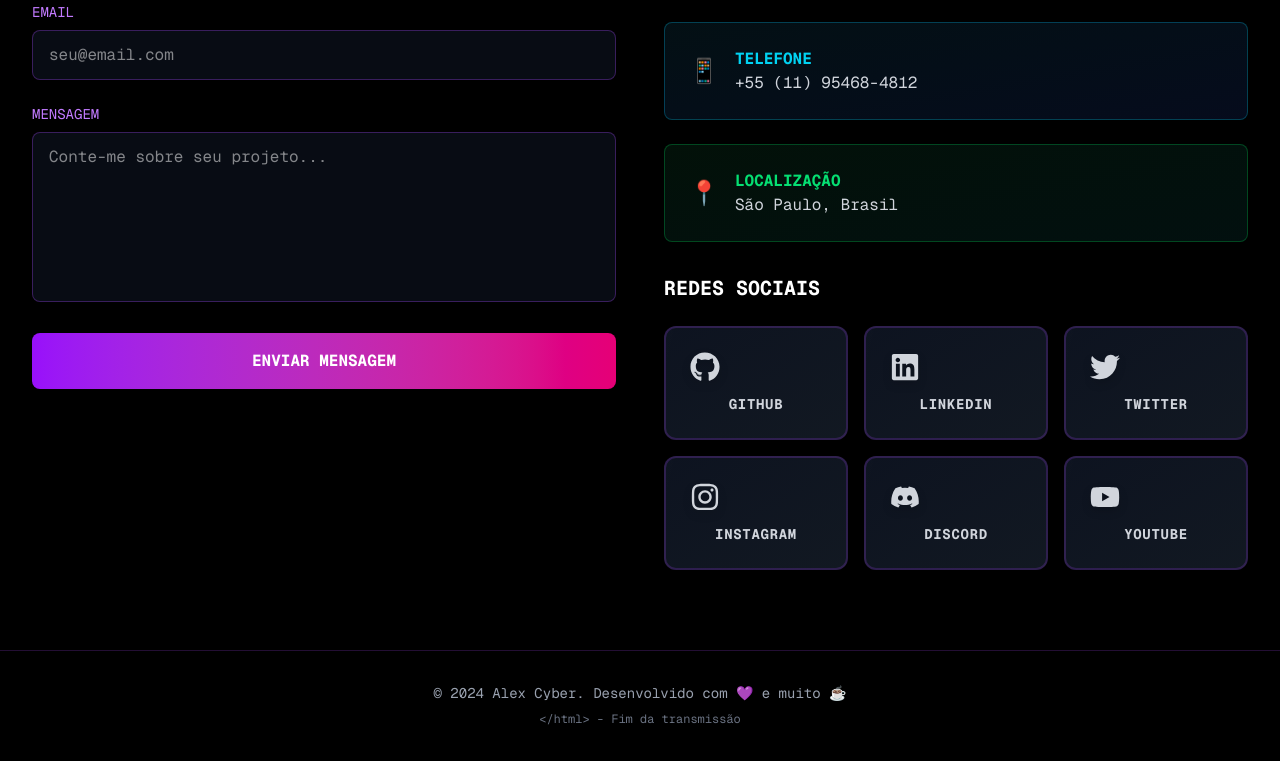
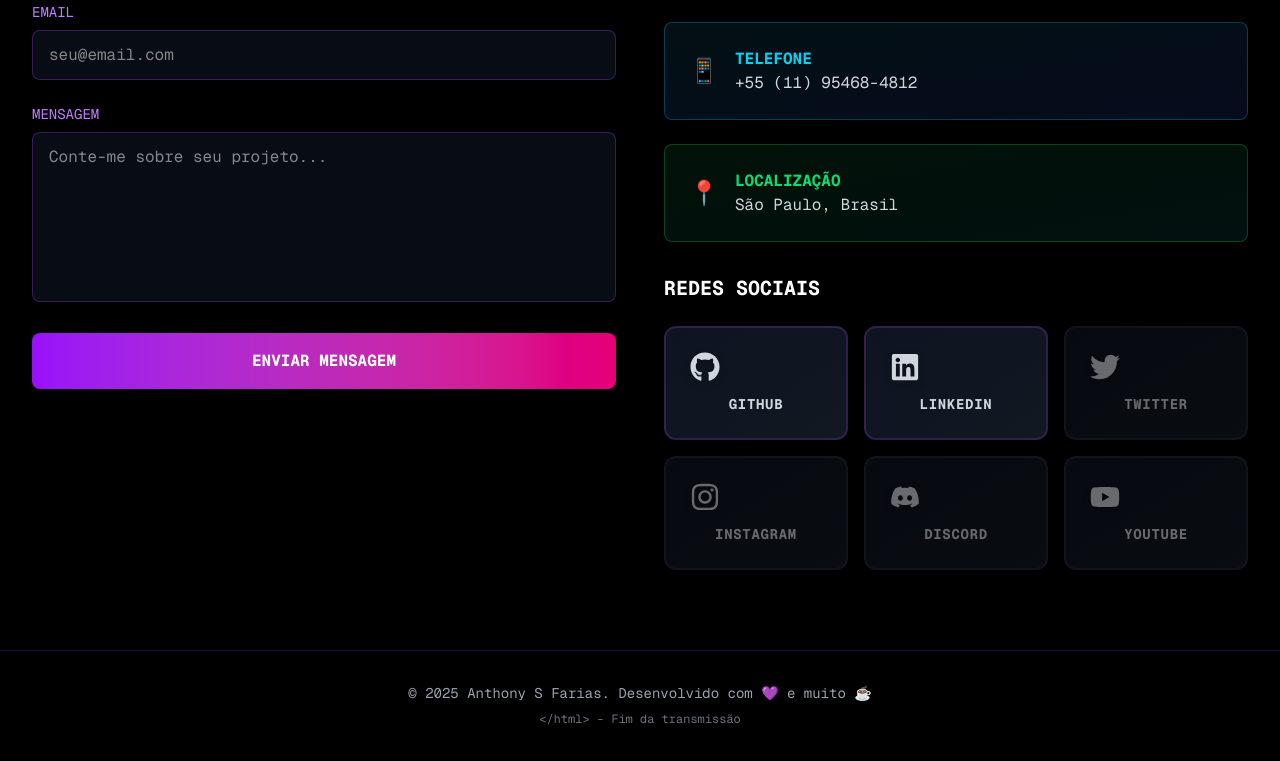
Before and after one commit to anthonysfarias/cyberpunk_landingpage, a Next.js app: page / in a window 1280 px wide. Shown: the part 6904-7665 px from the top of the page. Built offline with nearby package versions, Linux system fonts and the light colour scheme.

Commit message:
feat: update social links and copyright
- Update LinkedIn URL to br.linkedin.com/in/anthony-farias
- Disable Twitter, Instagram, Discord and YouTube (visible but not clickable)
- Update copyright to 2025 Anthony S Farias
- Add disabled state to social media buttons with visual feedback

```diff
--- a/src/app/components/Contact.tsx
+++ b/src/app/components/Contact.tsx
@@ -179,7 +179,7 @@ export default function Contact() {
         <div className="max-w-7xl mx-auto px-4 sm:px-6 lg:px-8">
           <div className="text-center">
             <p className="text-gray-400 font-mono text-sm">
-              © 2024 Alex Cyber. Desenvolvido com 💜 e muito ☕
+              © 2025 Anthony S Farias. Desenvolvido com 💜 e muito ☕
             </p>
             <p className="text-gray-500 font-mono text-xs mt-2">
               &lt;/html&gt; - Fim da transmissão
--- a/src/components/ui/SocialLinks.tsx
+++ b/src/components/ui/SocialLinks.tsx
@@ -48,15 +48,26 @@ export const SocialLinks: React.FC<SocialLinksProps> = ({
     <div className={`${getLayoutClasses()} ${className}`}>
       {socialMedia.map((social: ISocialMedia) => {
         const IconComponent = socialIconMap[social.icon as keyof typeof socialIconMap];
+        const isDisabled = social.disabled;
+
+        const Component = isDisabled ? 'div' : 'a';
+        const componentProps = isDisabled
+          ? {
+              className: `group relative p-6 bg-gradient-to-br from-gray-900/80 to-gray-800/60 border-2 border-gray-600/30 rounded-xl transition-all duration-500 text-center backdrop-blur-sm overflow-hidden opacity-50 cursor-not-allowed`,
+              title: social.description
+            }
+          : {
+              href: social.url,
+              target: "_blank",
+              rel: "noopener noreferrer",
+              className: `group relative p-6 bg-gradient-to-br from-gray-900/80 to-gray-800/60 border-2 border-purple-500/20 rounded-xl ${social.hoverColor} transition-all duration-500 text-center hover:scale-110 hover:shadow-2xl hover:shadow-purple-500/40 transform backdrop-blur-sm overflow-hidden`,
+              title: social.description
+            };
 
         return (
-          <a
+          <Component
             key={social.name}
-            href={social.url}
-            target="_blank"
-            rel="noopener noreferrer"
-            className={`group relative p-6 bg-gradient-to-br from-gray-900/80 to-gray-800/60 border-2 border-purple-500/20 rounded-xl ${social.hoverColor} transition-all duration-500 text-center hover:scale-110 hover:shadow-2xl hover:shadow-purple-500/40 transform backdrop-blur-sm overflow-hidden`}
-            title={social.description}
+            {...componentProps}
           >
             {/* Background glow effect */}
             <div className={`absolute inset-0 rounded-xl bg-gradient-to-br ${social.color} opacity-0 group-hover:opacity-20 transition-all duration-500 blur-sm`}></div>
@@ -97,7 +108,7 @@ export const SocialLinks: React.FC<SocialLinksProps> = ({
             {/* Corner accents */}
             <div className="absolute top-2 left-2 w-3 h-3 border-l-2 border-t-2 border-purple-400/0 group-hover:border-purple-400/80 transition-all duration-500"></div>
             <div className="absolute bottom-2 right-2 w-3 h-3 border-r-2 border-b-2 border-purple-400/0 group-hover:border-purple-400/80 transition-all duration-500"></div>
-          </a>
+          </Component>
         );
       })}
     </div>
--- a/src/data/socialMedia.ts
+++ b/src/data/socialMedia.ts
@@ -9,52 +9,58 @@ export const socialMediaData: ISocialMedia[] = [
     color: 'from-purple-500 to-gray-400',
     hoverColor: 'hover:border-purple-500/80',
     textColor: 'group-hover:text-purple-400',
-    description: 'Repositórios e projetos'
+    description: 'Repositórios e projetos',
+    disabled: false
   },
   {
     name: 'LinkedIn',
     icon: 'FaLinkedin',
-    url: 'https://linkedin.com/in/anthony-farias',
+    url: 'https://br.linkedin.com/in/anthony-farias',
     color: 'from-blue-500 to-cyan-400',
     hoverColor: 'hover:border-cyan-500/80',
     textColor: 'group-hover:text-cyan-400',
-    description: 'Perfil profissional'
+    description: 'Perfil profissional',
+    disabled: false
   },
   {
     name: 'Twitter',
     icon: 'FaTwitter',
-    url: 'https://twitter.com/anthonysfarias',
+    url: '#',
     color: 'from-cyan-400 to-blue-500',
     hoverColor: 'hover:border-cyan-400/80',
     textColor: 'group-hover:text-cyan-300',
-    description: 'Atualizações e insights'
+    description: 'Em breve',
+    disabled: true
   },
   {
     name: 'Instagram',
     icon: 'FaInstagram',
-    url: 'https://instagram.com/anthonysfarias',
+    url: '#',
     color: 'from-pink-500 to-purple-500',
     hoverColor: 'hover:border-pink-500/80',
     textColor: 'group-hover:text-pink-400',
-    description: 'Conteúdo visual'
+    description: 'Em breve',
+    disabled: true
   },
   {
     name: 'Discord',
     icon: 'FaDiscord',
-    url: 'https://discord.gg/anthonysfarias',
+    url: '#',
     color: 'from-indigo-500 to-purple-600',
     hoverColor: 'hover:border-indigo-400/80',
     textColor: 'group-hover:text-indigo-400',
-    description: 'Comunidade e chat'
+    description: 'Em breve',
+    disabled: true
   },
   {
     name: 'YouTube',
     icon: 'FaYoutube',
-    url: 'https://youtube.com/@anthonysfarias',
+    url: '#',
     color: 'from-red-500 to-pink-500',
     hoverColor: 'hover:border-red-400/80',
     textColor: 'group-hover:text-red-400',
-    description: 'Tutoriais e conteúdo'
+    description: 'Em breve',
+    disabled: true
   }
 ];
 
--- a/src/types/index.ts
+++ b/src/types/index.ts
@@ -97,4 +97,5 @@ export interface ISocialMedia {
   hoverColor: string;
   textColor: string;
   description: string;
+  disabled?: boolean;
 }
```
